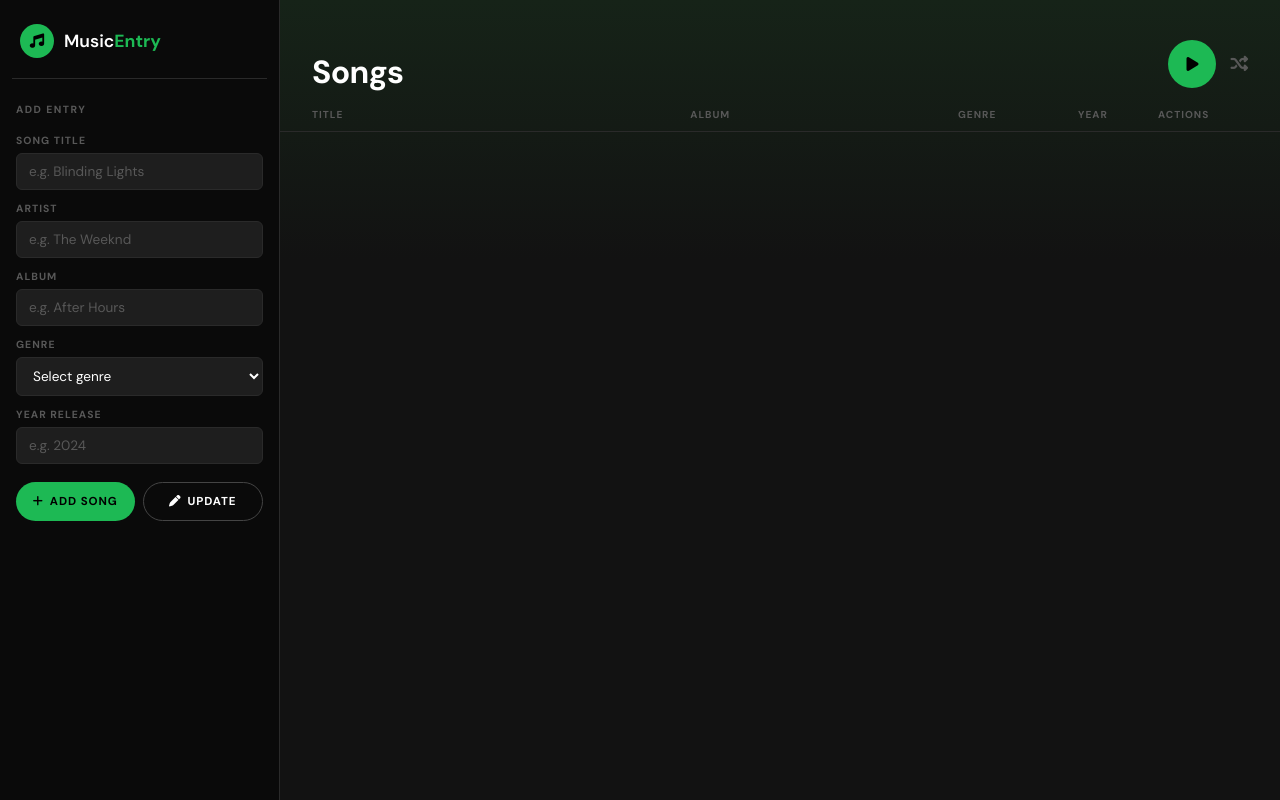
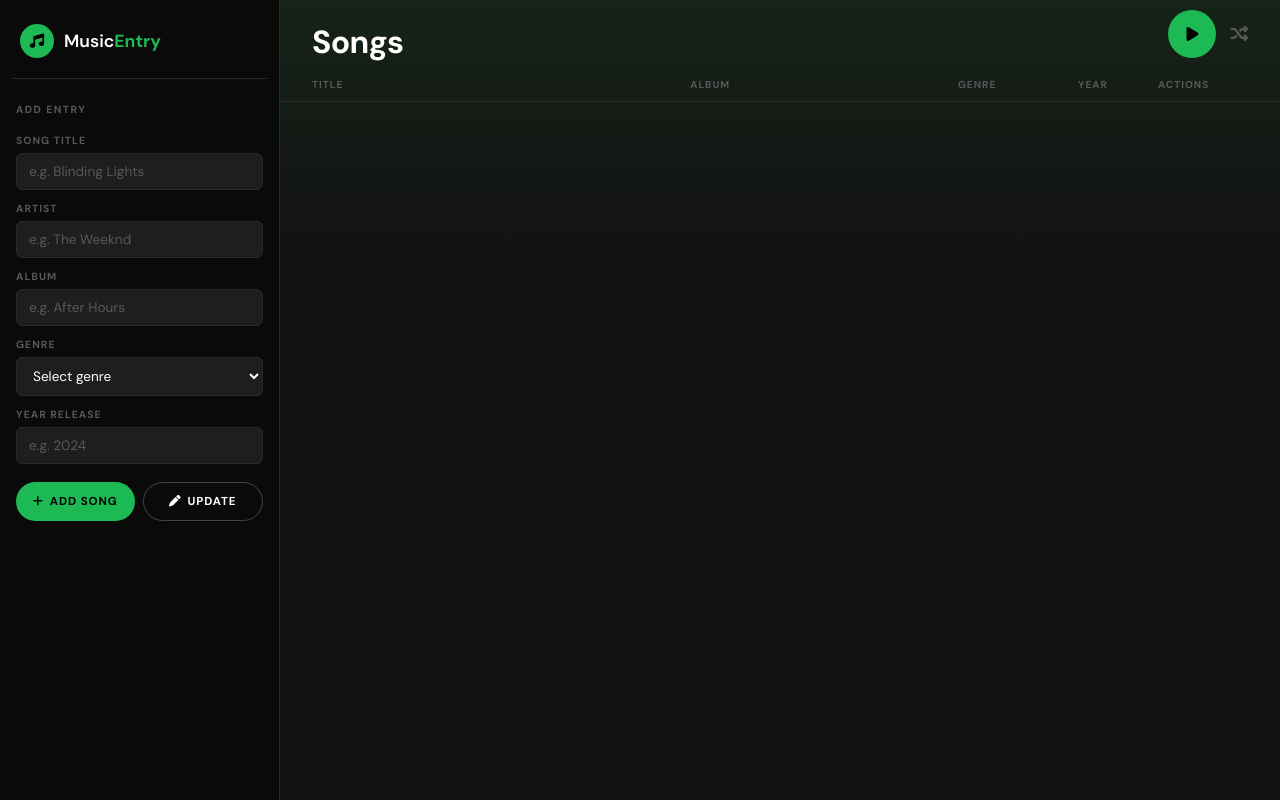
Before and after one commit to DanielDave2004/semis_frontend, a plain HTML site: page index.html in a window 1280 px wide. Drawn offline with Linux system fonts and the light colour scheme; no server answers.

Commit message:
Update styles.css

```diff
--- a/styles.css
+++ b/styles.css
@@ -139,7 +139,7 @@ body {
 
 #main-header {
   display: flex; align-items: flex-end; justify-content: space-between;
-  padding: 40px 32px 20px; flex-shrink: 0;
+  padding: 10px 32px 20px; flex-shrink: 0;
 }
 
 #main-header h1 {
```
